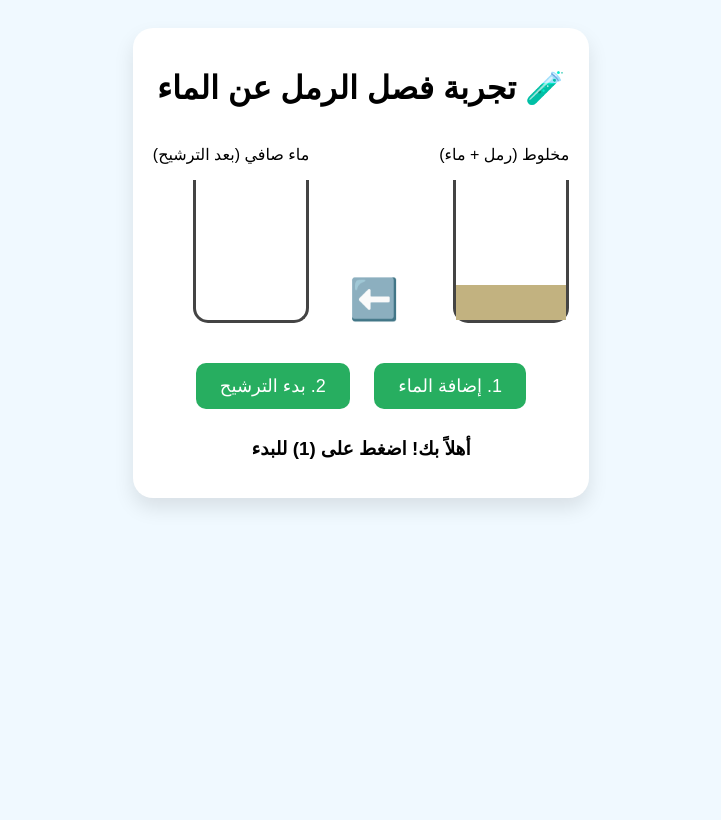
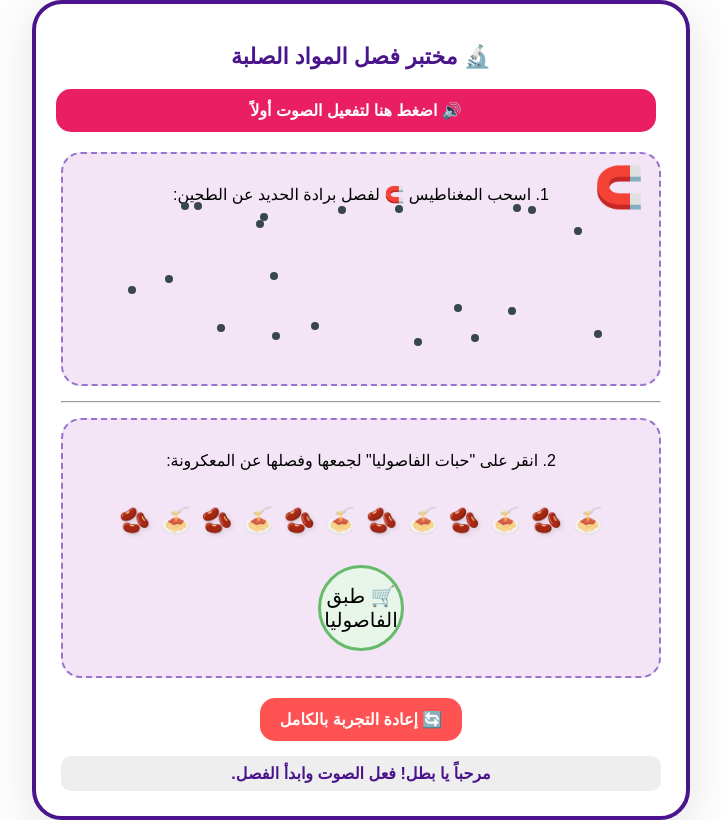
Before and after one commit to amalalghoul2006-art/science-llab4, a plain HTML site: page index.html in a window 1280 px wide. Shown: the whole page, without its empty margins (279-1000 px from the left). Drawn offline with Linux system fonts and the light colour scheme.

Commit message:
Update index.html

```diff
--- a/index.html
+++ b/index.html
@@ -2,54 +2,140 @@
 <html lang="ar" dir="rtl">
 <head>
     <meta charset="UTF-8">
-    <title>مختبر العلوم - تجربة الترشيح</title>
+    <title>مختبر فصل المخاليط 🔬</title>
     <style>
-        body { font-family: Arial, sans-serif; text-align: center; background-color: #f0f9ff; padding: 20px; }
-        .container { background: white; padding: 20px; border-radius: 20px; box-shadow: 0 10px 20px rgba(0,0,0,0.1); display: inline-block; }
-        .lab { display: flex; justify-content: center; gap: 40px; margin-top: 20px; align-items: flex-end; }
-        .beaker { width: 110px; height: 140px; border: 3px solid #444; border-top: none; border-radius: 0 0 15px 15px; position: relative; background: #fff; }
-        .water { position: absolute; bottom: 0; width: 100%; height: 0%; background: #3498db; transition: height 1.5s; opacity: 0.7; }
-        .sand { position: absolute; bottom: 0; width: 100%; height: 35px; background: #c2b280; z-index: 2; }
-        button { padding: 12px 24px; font-size: 18px; cursor: pointer; background: #27ae60; color: white; border: none; border-radius: 10px; margin: 10px; transition: 0.3s; }
-        button:hover { background: #2ecc71; }
-        .arrow { font-size: 40px; color: #7f8c8d; }
+        body { font-family: 'Cairo', sans-serif; background: #fdfdfd; display: flex; justify-content: center; align-items: center; min-height: 100vh; margin: 0; overflow-x: hidden; }
+        .lab-container { background: #fff; padding: 25px; border-radius: 30px; box-shadow: 0 10px 40px rgba(0,0,0,0.1); text-align: center; width: 600px; border: 4px solid #4a148c; }
+        h1 { color: #4a148c; font-size: 22px; }
+
+        .experiment-box { border: 2px dashed #9575cd; padding: 15px; border-radius: 20px; margin: 15px 0; position: relative; background: #f3e5f5; min-height: 200px; }
+
+        /* تجربة المغناطيس */
+        .magnet { width: 60px; height: 60px; cursor: grab; position: absolute; top: 10px; right: 10px; z-index: 10; font-size: 40px; }
+        .iron-bit { position: absolute; width: 8px; height: 8px; background: #37474f; border-radius: 50%; transition: 0.3s; }
+        .flour { width: 100%; height: 100%; background: #fff9e6; border-radius: 15px; opacity: 0.7; }
+
+        /* تجربة المعكرونة */
+        .food-bowl { display: flex; flex-wrap: wrap; justify-content: center; gap: 10px; padding: 20px; }
+        .bean { font-size: 25px; cursor: pointer; transition: 0.3s; filter: drop-shadow(2px 2px 2px rgba(0,0,0,0.1)); }
+        .pasta { font-size: 25px; opacity: 0.8; }
+
+        .target-bowl { border: 3px solid #66bb6a; border-radius: 50%; width: 80px; height: 80px; margin: 10px auto; background: #e8f5e9; display: flex; align-items: center; justify-content: center; font-size: 20px; }
+
+        button { padding: 12px 20px; font-size: 16px; cursor: pointer; border-radius: 15px; border: none; color: white; font-weight: bold; margin: 5px; }
+        .btn-audio { background: #e91e63; width: 100%; }
+        .btn-reset { background: #ff5252; }
+        #status { font-weight: bold; color: #4a148c; margin-top: 10px; background: #eee; padding: 8px; border-radius: 10px; }
     </style>
 </head>
 <body>
-    <div class="container">
-        <h1>🧪 تجربة فصل الرمل عن الماء</h1>
-        <div class="lab">
-            <div>
-                <p>مخلوط (رمل + ماء)</p>
-                <div class="beaker">
-                    <div class="water" id="w1"></div>
-                    <div class="sand" id="s1"></div>
-                </div>
+
+<div class="lab-container">
+    <h1>🔬 مختبر فصل المواد الصلبة</h1>
+    <button class="btn-audio" onclick="initAudio()">🔊 اضغط هنا لتفعيل الصوت أولاً</button>
+
+    <div class="experiment-box" id="magnetArea">
+        <p>1. اسحب المغناطيس 🧲 لفصل برادة الحديد عن الطحين:</p>
+        <div class="flour"></div>
+        <div id="magnetIcon" class="magnet" draggable="true" ondrag="moveMagnet(event)">🧲</div>
+        </div>
+
+    <hr>
+
+    <div class="experiment-box">
+        <p>2. انقر على "حبات الفاصوليا" لجمعها وفصلها عن المعكرونة:</p>
+        <div class="food-bowl" id="foodBox">
             </div>
-            <div class="arrow">⬅️</div>
-            <div>
-                <p>ماء صافي (بعد الترشيح)</p>
-                <div class="beaker">
-                    <div class="water" id="w2"></div>
-                </div>
-            </div>
-        </div>
-        <div style="margin-top: 30px;">
-            <button onclick="addWater()">1. إضافة الماء</button>
-            <button onclick="startFilter()">2. بدء الترشيح</button>
-        </div>
-        <h3 id="info">أهلاً بك! اضغط على (1) للبدء</h3>
+        <div class="target-bowl" id="targetBowl">🛒 طبق الفاصوليا</div>
     </div>
-    <script>
-        function addWater() {
-            document.getElementById('w1').style.height = "80%";
-            document.getElementById('info').innerText = "لقد تكون مخلوط.. الرمل لا يذوب في الماء!";
+
+    <button class="btn-reset" onclick="resetLab()">🔄 إعادة التجربة بالكامل</button>
+    <div id="status">مرحباً يا بطل! فعل الصوت وابدأ الفصل.</div>
+</div>
+
+<script>
+    let audioCtx;
+    function initAudio() {
+        audioCtx = new (window.AudioContext || window.webkitAudioContext)();
+        beep(440, 0.2);
+        document.getElementById('status').innerText = "الصوت يعمل! ابدأ التجربة الآن.";
+    }
+
+    function beep(freq, duration) {
+        if (!audioCtx) return;
+        const osc = audioCtx.createOscillator();
+        const gain = audioCtx.createGain();
+        osc.connect(gain); gain.connect(audioCtx.destination);
+        osc.frequency.value = freq; osc.start();
+        gain.gain.exponentialRampToValueAtTime(0.0001, audioCtx.currentTime + duration);
+        osc.stop(audioCtx.currentTime + duration);
+    }
+
+    // توليد برادة الحديد
+    function createIron() {
+        const area = document.getElementById('magnetArea');
+        for(let i=0; i<20; i++) {
+            let bit = document.createElement('div');
+            bit.className = 'iron-bit';
+            bit.style.left = Math.random() * 80 + 10 + "%";
+            bit.style.top = Math.random() * 60 + 20 + "%";
+            area.appendChild(bit);
         }
-        function startFilter() {
-            document.getElementById('w1').style.height = "0%";
-            document.getElementById('w2').style.height = "80%";
-            document.getElementById('info').innerText = "رائع! ورقة الترشيح سمحت بمرور الماء وبقي الرمل في الكأس الأول.";
+    }
+
+    // حركة المغناطيس
+    function moveMagnet(e) {
+        if(!e.clientX) return;
+        const magnet = document.getElementById('magnetIcon');
+        const area = document.getElementById('magnetArea').getBoundingClientRect();
+        magnet.style.left = (e.clientX - area.left - 30) + "px";
+        magnet.style.top = (e.clientY - area.top - 30) + "px";
+
+        // جذب الحديد
+        const bits = document.querySelectorAll('.iron-bit');
+        bits.forEach(bit => {
+            let dx = parseInt(magnet.style.left) - parseInt(bit.style.left);
+            let dy = parseInt(magnet.style.top) - parseInt(bit.style.top);
+            let dist = Math.sqrt(dx*dx + dy*dy);
+            if(dist < 50) {
+                bit.style.left = magnet.style.left;
+                bit.style.top = magnet.style.top;
+                if(Math.random() > 0.9) beep(800, 0.05); // صوت جذب
+            }
+        });
+    }
+
+    // تجربة الفاصوليا والمعكرونة
+    function createFood() {
+        const box = document.getElementById('foodBox');
+        box.innerHTML = "";
+        for(let i=0; i<6; i++) {
+            box.innerHTML += `<span class="pasta">🍝</span>`;
+            box.innerHTML += `<span class="bean" onclick="collectBean(this)">🫘</span>`;
         }
-    </script>
+    }
+
+    function collectBean(el) {
+        beep(600, 0.1);
+        el.style.transform = "scale(0)";
+        setTimeout(() => el.remove(), 300);
+        document.getElementById('status').innerText = "أحسنت! فصلت حبة فاصوليا باليد.";
+    }
+
+    function resetLab() {
+        if(audioCtx) beep(300, 0.2);
+        const oldBits = document.querySelectorAll('.iron-bit');
+        oldBits.forEach(b => b.remove());
+        createIron();
+        createFood();
+        document.getElementById('magnetIcon').style.left = "10px";
+        document.getElementById('magnetIcon').style.top = "10px";
+        document.getElementById('status').innerText = "تمت إعادة المختبر! جرب مرة أخرى.";
+    }
+
+    // البدء الأولي
+    createIron();
+    createFood();
+</script>
 </body>
 </html>
```
